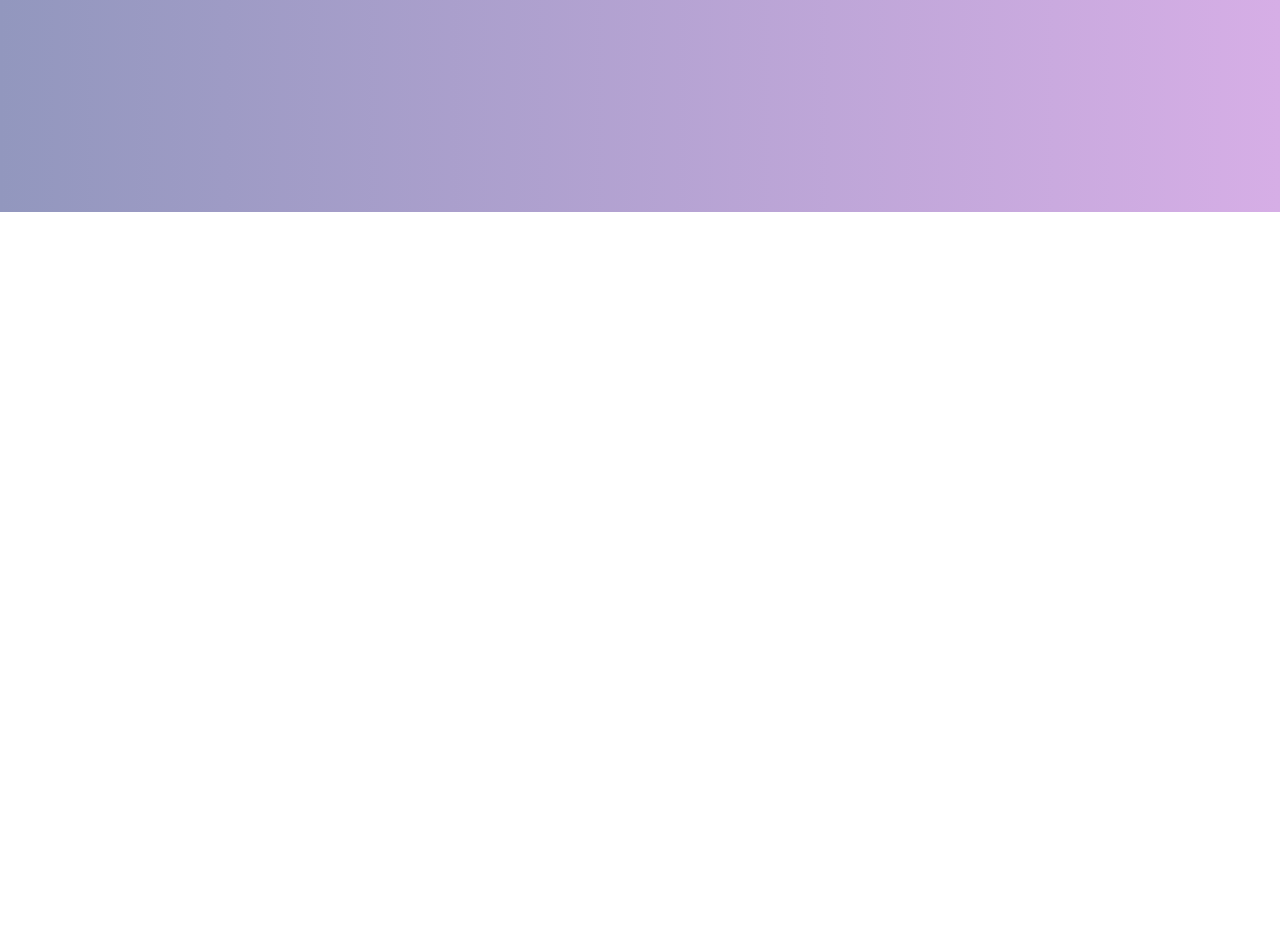
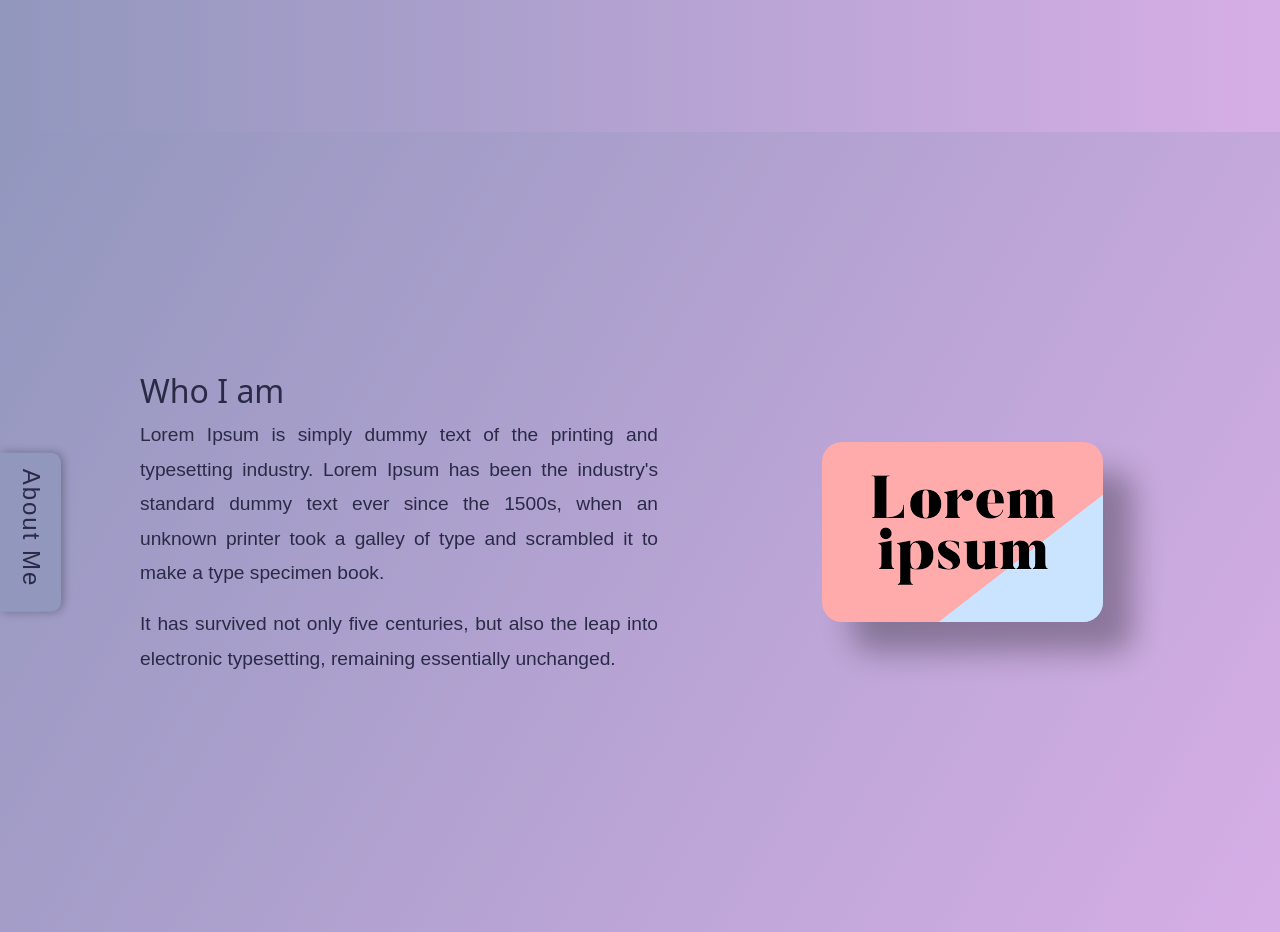
Before and after one commit to jyothirmayiks/portfolio, a React (Create React App) app: page / in a window 1280 px wide. Shown: the part 640-1572 px from the top of the page. Before the commit the page ends 852 px from the top, so only its background shows below. Built offline with nearby package versions, Linux system fonts and the light colour scheme; a web font is replaced by a local one.

Commit message:
feat: add about page

```diff
--- a/src/App.js
+++ b/src/App.js
@@ -2,12 +2,14 @@ import React from 'react';
 import './App.css';
 import Navbar from './components/Navbar';
 import Home from './components/Home';
+import About from './components/About';
 
 function App() {
   return (
     <div>
     <Navbar />
-    <Home/ >
+    <Home />
+    <About />
     </div>
   );
 }
--- /dev/null
+++ b/src/components/About.css
@@ -0,0 +1,88 @@
+.about-section {
+    display: flex;
+    position: relative;
+    background: linear-gradient(120deg, #9297be, #d6aee6);
+    color: rgb(42, 42, 70);
+    padding: 5rem 2rem;
+    align-items: center;
+    justify-content: center;
+    text-align: center;
+    margin-top: -80px;
+    min-height: 100vh;
+  }
+
+  .about-sidebar {
+    position: absolute;
+    left: 0;
+    right: 1;
+    top: 50%;
+    transform: translateY(-50%);
+    background: #9297be;
+    color: rgb(42, 42, 70);
+    padding: 1rem;
+    border-radius: 0 10px 10px 0;
+    box-shadow: 2px 0 10px rgba(0, 0, 0, 0.3);
+    font-family: 'Ubuntu', sans-serif;
+    font-weight: bold;
+    text-align: center;
+    z-index: 10;
+  }
+
+  .about-sidebar h3 {
+    writing-mode: vertical-rl;
+    text-orientation: mixed;
+    font-size: 1.5rem;
+    letter-spacing: 2px;
+  }
+
+  .about-container {
+    display: flex;
+    flex-direction: column-reverse;
+    gap: 2rem;
+    max-width: 1200px;
+    align-items: center;
+    width: 100%;
+  }
+
+  @media (min-width: 768px) {
+    .about-container {
+      flex-direction: row;
+      text-align: left;
+      gap: 4rem;
+    }
+  }
+
+  .about-text {
+    flex: 1;
+    margin-left: 100px;
+    text-align: justify;
+  }
+
+  .about-text p {
+    font-size: 1.2rem;
+    line-height: 1.8;
+    margin-bottom: 1rem;
+    font-family: 'Ubuntu', sans-serif;
+  }
+
+  .about-text strong {
+    color: #3f174e;
+  }
+
+  .about-image {
+    flex: 1;
+  }
+
+  .about-image img {
+    max-width: 100%;
+    height: auto;
+    margin-left: 100px;
+    border-radius: 20px;
+    box-shadow: 30px 30px 30px rgba(0, 0, 0, 0.3);
+    transition: transform 0.3s ease, box-shadow 0.3s ease;
+  }
+
+  .about-image img:hover {
+    transform: scale(1.05);
+    box-shadow: 0 15px 25px rgba(51, 32, 85, 0.5);
+  }
--- a/src/components/About.js
+++ b/src/components/About.js
@@ -0,0 +1,33 @@
+import React from "react";
+import "./About.css";
+import download from "/home/jyothirmayiks/portfolio_web/src/assets/download.png";
+
+const About = () => {
+  return (
+    <section id="about" className="about-section">
+      <div className="about-sidebar">
+        <h3>About Me</h3>
+      </div>
+      <div className="about-container">
+        <div className="about-text">
+          <h2>Who I am</h2>
+          <p>
+            Lorem Ipsum is simply dummy text of the printing and typesetting
+            industry. Lorem Ipsum has been the industry's standard dummy text
+            ever since the 1500s, when an unknown printer took a galley of type
+            and scrambled it to make a type specimen book.
+          </p>
+          <p>
+            It has survived not only five centuries, but also the leap into
+            electronic typesetting, remaining essentially unchanged.
+          </p>
+        </div>
+        <div className="about-image">
+          <img src={download} alt="jyothi" />
+        </div>
+      </div>
+    </section>
+  );
+};
+
+export default About;
```
Also changed, not shown: src/assets/download.png (added).
